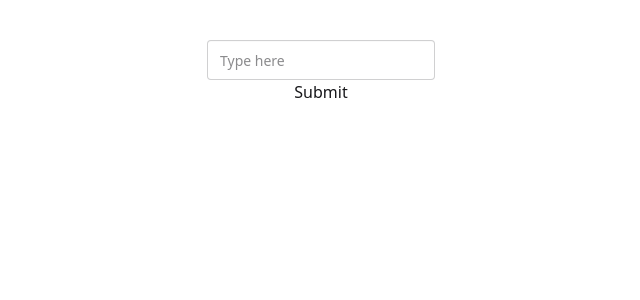
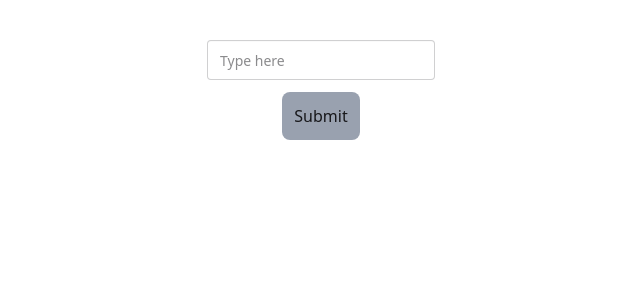
Before and after one commit to itsprodip/explore-react-form, a React (Vite) app: page / in a window 1280 px wide. Shown: the top 300 px of the page, without its empty margins (319-959 px from the left). Built offline with nearby package versions, Linux system fonts and the light colour scheme.

Commit message:
form created

```diff
--- a/src/Components/SimpleForm.jsx
+++ b/src/Components/SimpleForm.jsx
@@ -1,12 +1,17 @@
 import React from "react";
 
 const SimpleForm = () => {
+    const handleSubmit=(event)=>{
+        event.preventDefault();
+        console.log("Form submitted",event);
+
+    }
   return (
     <div className="flex justify-center w-11/12 mx-auto mt-10">
-      <form className="text-center">
-        <input type="text" placeholder="Type here" className="input" />
+      <form className="text-center" onSubmit={()=>handleSubmit(event)}>
+        <input name="name" type="text" placeholder="Type here" className="input" />
         <br />
-        <input className="" type="submit" value="Submit" />
+        <input className="bg-gray-400 mt-3 p-3 rounded-lg" type="submit" value="Submit" />
       </form>
     </div>
   );
```
